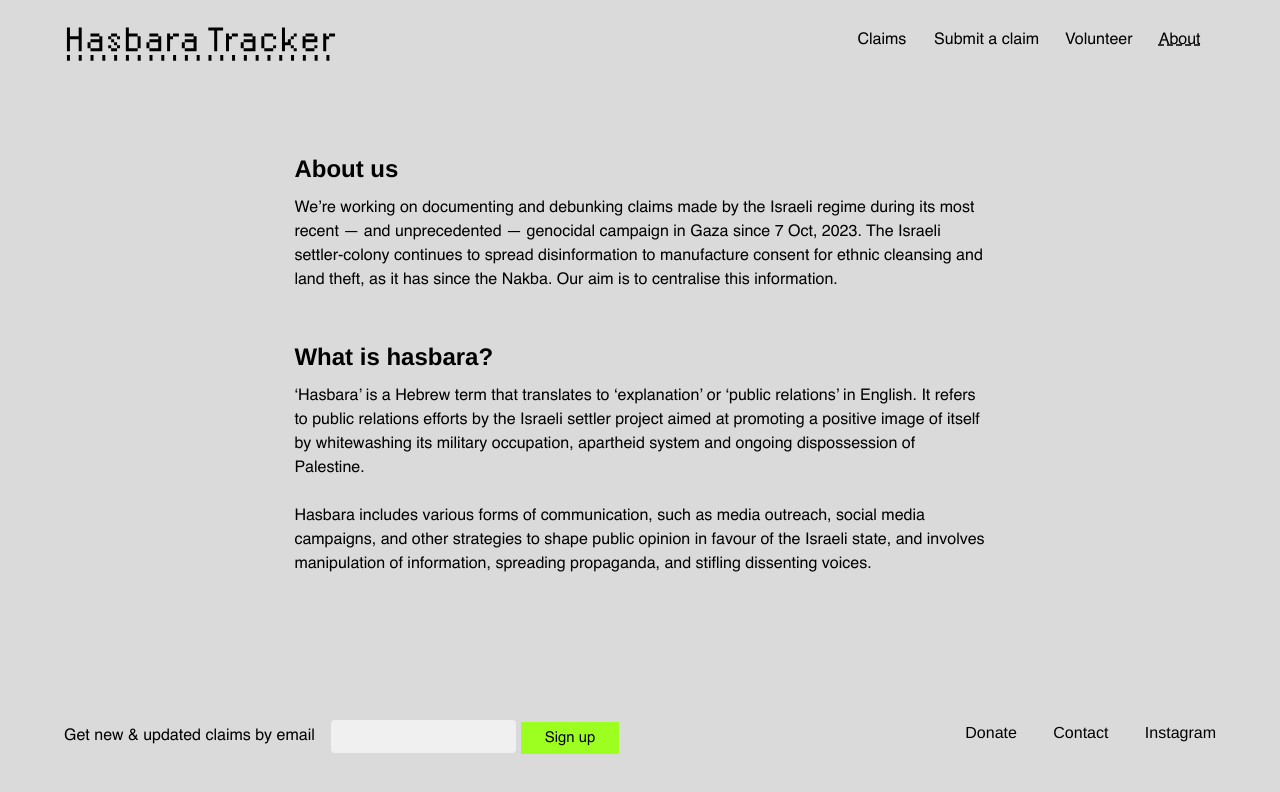
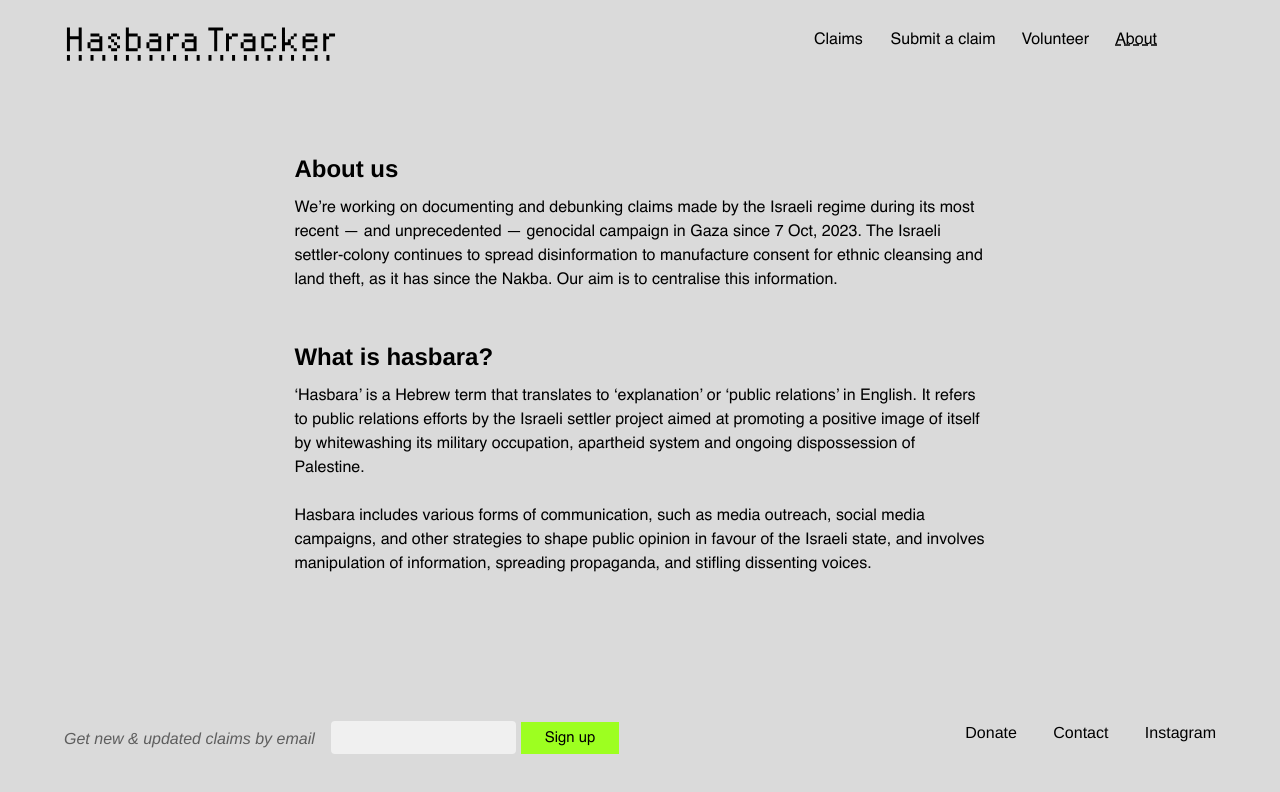
Before and after one commit to tamtzekin/hasbara-tracker, a React (Create React App) app: page /about in a window 1280 px wide. Shown: the top 792 px of the page. Built offline with nearby package versions, Linux system fonts and the light colour scheme.

Commit message:
neater footer

```diff
--- a/src/App.css
+++ b/src/App.css
@@ -275,18 +275,11 @@ h2 .expand-text {
     display: flex;
     justify-content: space-around;
     flex-direction: column;
-    /* min-height: 10vh; */
-    padding-bottom: 10px;
-    bottom: 0;
-    position: relative;
+    margin-bottom: -3rem;
 }
 
 
 /* For newsletter sign up footer */
-.signup-input {
-    margin-top: 0.1rem;
-}
-
 .signup-input::placeholder {
     color: red;
 }
@@ -303,7 +296,7 @@ h2 .expand-text {
 .nav-links {
     position: absolute;
     top: 3.5%;
-    right: 11.5%;
+    right: 14.9%;
     display: flex;
     list-style-type: none;
     white-space: nowrap;
--- a/src/components/Footer.js
+++ b/src/components/Footer.js
@@ -6,16 +6,16 @@ const Footer = () => {
     return (
         <>
         <div className="footer-container">
-      <footer className="flex flex-col items-center bg-neutral-900 text-center text-white mt-20">
-        <div className="container mx-auto pt-6">
+      <footer className="flex flex-col bg-neutral-900 text-center text-white mt-20">
+        <div className="container pt-6">
           {/* Newsletter sign-up form */}
           <div className="flex flex-wrap items-center justify-between gap-4 md:flex-row">
             {/* Newsletter sign-up container */}
             <div className="md:flex items-center">
               {/* Newsletter sign-up text and input field */}
               <div className="md:flex md:items-center">
-                <p className="md:mr-4">
-                  Get new & updated claims by email
+                <p className="md:mr-4 mt-2 text-grey">
+                  <em>Get new & updated claims by email</em>
                 </p>
                 <div className="relative flex items-center">
                   <input
--- a/tailwind.config.js
+++ b/tailwind.config.js
@@ -3,7 +3,7 @@ module.exports = {
     content: ['./src/**/*.{html,js}'],
         theme: {
             colors: {
-                'grey': '',
+                'grey': 'rgb(94, 94, 94)',
                 'grey-light': '',
                 'green-light': '',
             },
```
